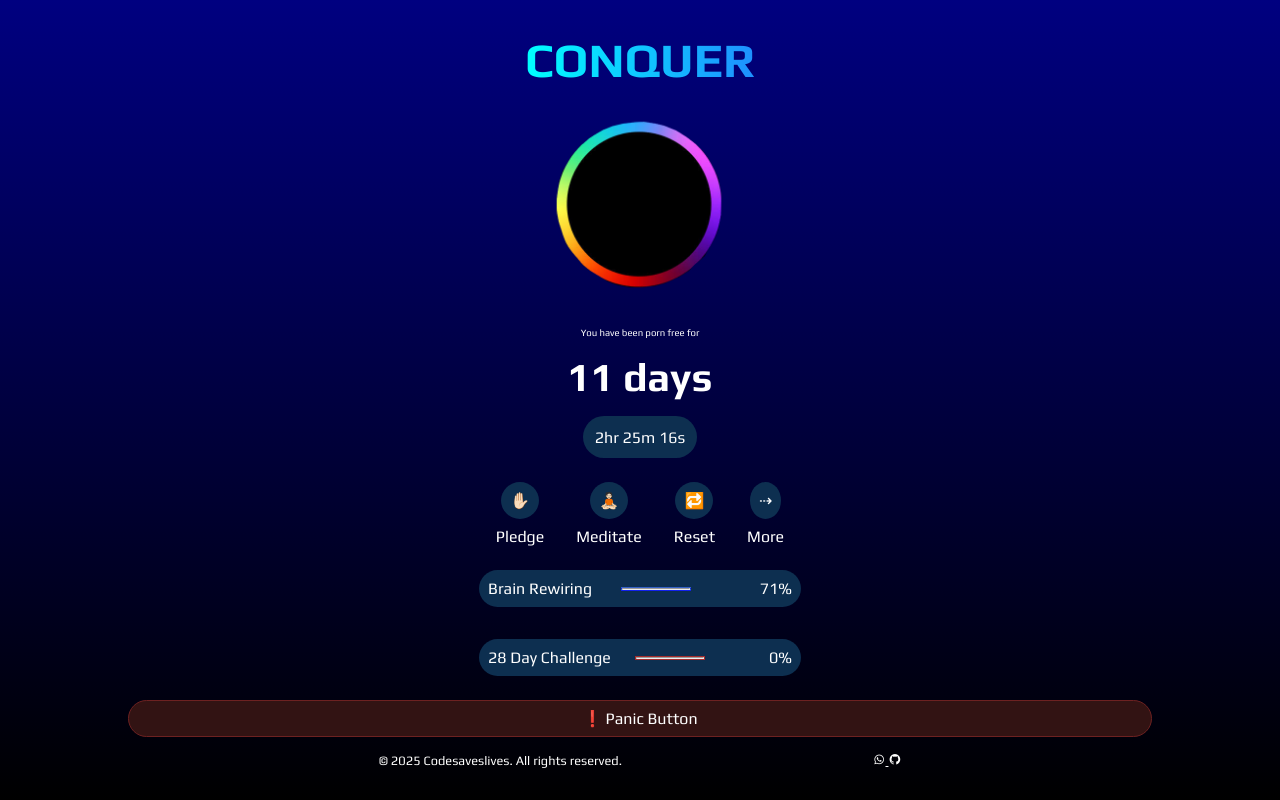
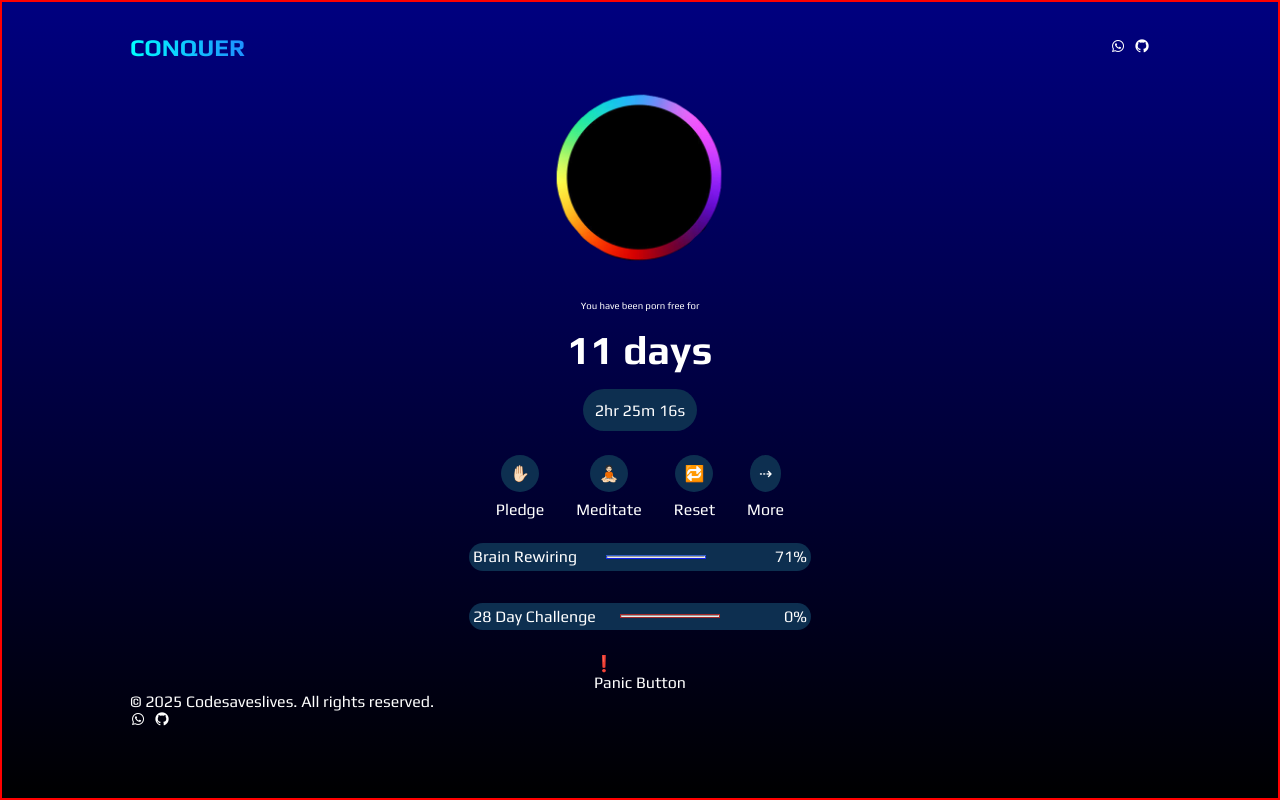
Before and after one commit to codesaveslives/Conquer-UI, a plain HTML site: page index.html in a window 1280 px wide. Drawn offline with nearby package versions, Linux system fonts and the light colour scheme.

Commit message:
Cleaned up project structure: moved CSS and image files

```diff
--- a/css/style.css
+++ b/css/style.css
@@ -17,7 +17,7 @@ img {
 }
 
 body {
-    /* border: 2px solid red; */
+    border: 2px solid red;
     font-family: 'Play', sans-serif;
     min-height: 100vh;
     padding: 2rem 10%;
@@ -130,7 +130,7 @@ section {
     justify-content: space-between;
     align-items: center;
     column-gap: 4rem;
-    padding: 0.5rem;
+    padding: 0.2rem;
     background-color: #0d2f50;
 }
 
@@ -142,71 +142,14 @@ section {
 .line1 {
     background-color: blue;
     background-image: linear-gradient(180deg, blue, steelblue);
-    width: 70px;
+    width: 100px;
     margin-left: -40px;
     border: 1px solid transparent;
 }
 
 .line {
     background-color: brown;
-    width: 70px;
+    width: 100px;
     margin-left: -40px;
     border: 1px solid brown;
 }
-
-.fourth-article {
-    background-color: rgb(50, 19, 19);
-    display: flex;
-    justify-content: center;
-    align-items: center;
-    border: 1px solid rgb(109, 33, 33);
-    padding: 0.5rem;
-    gap: 0.2rem;
-    width: 100%;
-    border-radius: 20px;
-}
-
-footer {
-    display: flex;
-    justify-content: center;
-    align-items: center;
-    margin-top: 1rem;
-    font-size: 0.8rem;
-}
-
-footer .socials {
-    display: none;
-}
-
-@media screen and (min-width:576px) {
-    header {
-        display: flex;
-        justify-content: center;
-        align-items: center;
-    }
-
-    header .socials {
-        display: none;
-    }
-
-    .logo a {
-        font-size: 3rem;
-        transition: 0.3 ease-in-out;
-    }
-
-    .logo:hover {
-        transform: scale(1.2);
-    }
-
-    footer {
-        display: flex;
-        flex-flow: row nowrap;
-        justify-content: space-evenly;
-        align-items: center;
-    }
-
-    footer .socials {
-        display: inline;
-    }
-
-}
--- a/style.css
+++ /dev/null
@@ -1,155 +0,0 @@
-@import url('https://fonts.googleapis.com/css2?family=Play:wght@400;700&display=swap');
-
-* {
-    margin: 0;
-    padding: 0;
-    box-sizing: border-box;
-}
-
-.nowrap {
-    white-space: nowrap;
-}
-
-img {
-    display: block;
-    max-width: 100%;
-    height: auto;
-}
-
-body {
-    border: 2px solid red;
-    font-family: 'Play', sans-serif;
-    min-height: 100vh;
-    padding: 2rem 10%;
-    color: white;
-    background-color: blue;
-    background-image: linear-gradient(#000080, #000);
-
-    display: flex;
-    flex-direction: column;
-}
-
-header {
-    display: flex;
-    justify-content: space-between;
-    align-items: center;
-}
-
-.logo a {
-    text-decoration: none;
-    font-size: 1.5rem;
-    font-weight: 600;
-    background: linear-gradient(to right, #00ffff, #1e90ff);
-    background-clip: text;
-    color: transparent;
-}
-
-.socials{
-    display: flex;
-    gap: 0.5rem;
-}
-
-.socials a {
-    color: white;
-    font-weight: bolder;
-}
-
-section {
-    margin-top: 1rem;
-    display: flex;
-    flex-direction: column;
-    justify-content: center;
-    align-items: center;
-    gap: 1.5rem;
-}
-
-.resize {
-    width: 300px;
-    height: auto;
-}
-
-.first-article {
-    display: flex;
-    flex-direction: column;
-    justify-content: space-evenly;
-    align-items: center;
-    row-gap: 1rem;
-}
-
-.first-article .first-p {
-    color: white;
-    font-size: 0.6rem;
-}
-
-.first-article h1 {
-    font-size: 2.5rem;
-    font-weight: 800;
-}
-
-.first-article .second-p{
-    background-color: #0d2f50;
-    border: 2px solid transparent;
-    border-radius: 3rem;
-    padding: 0.6rem;
-}
-
-.second-article-icons {
-    display: flex;
-    justify-content: space-evenly;
-    align-items: center;
-    column-gap: 2rem;
-    flex-flow: nowrap;
-}
-
-.alternative  {
-    display: flex;
-    flex-direction: column;
-    justify-content: center;
-    align-items: center;
-    row-gap: 0.5rem;
-}
-
-.alternative span {
-    border: 1px solid transparent;
-    padding: 0.5rem;
-    border-radius: 50%;
-    color: white;
-    background-color: #0d2f50;
-}
-
-.third-article-percentages {
-    display: flex;
-    flex-flow: column nowrap;
-    gap: 2rem;
-}
-
-.third-article-percentages div {
-    border: 1px solid transparent;
-    display: flex;
-    flex-direction: row nowrap;
-    justify-content: space-between;
-    align-items: center;
-    column-gap: 4rem;
-    padding: 0.2rem;
-    background-color: #0d2f50;
-}
-
-.third-article-percentages .main-div {
-    border-radius: 20px;
-}
-
-
-.line1 {
-    background-color: blue;
-    background-image: linear-gradient(180deg, blue, steelblue);
-    width: 100px;
-    margin-left: -40px;
-    border: 1px solid transparent;
-}
-
-.line {
-    background-color: brown;
-    width: 100px;
-    margin-left: -40px;
-    border: 1px solid brown;
-}
```
Also changed, not shown: colorfulcircle.png (deleted).
